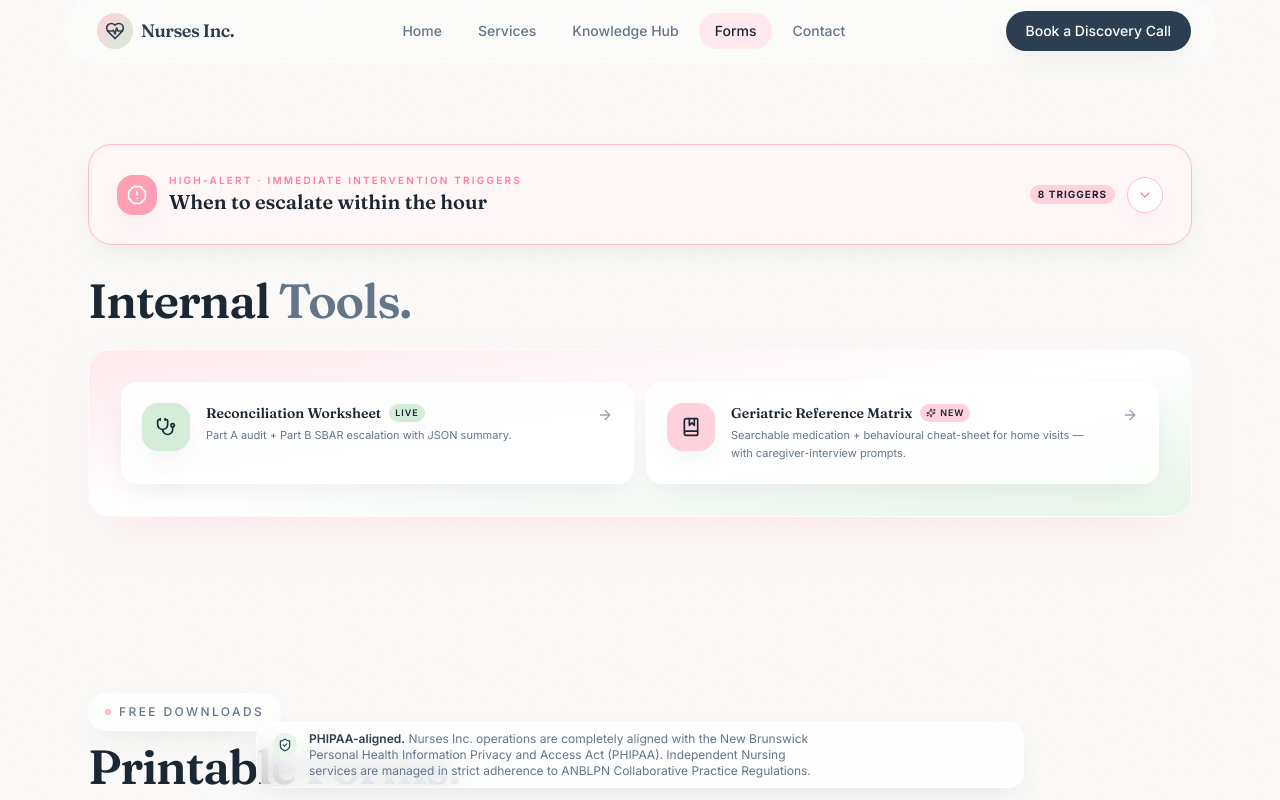
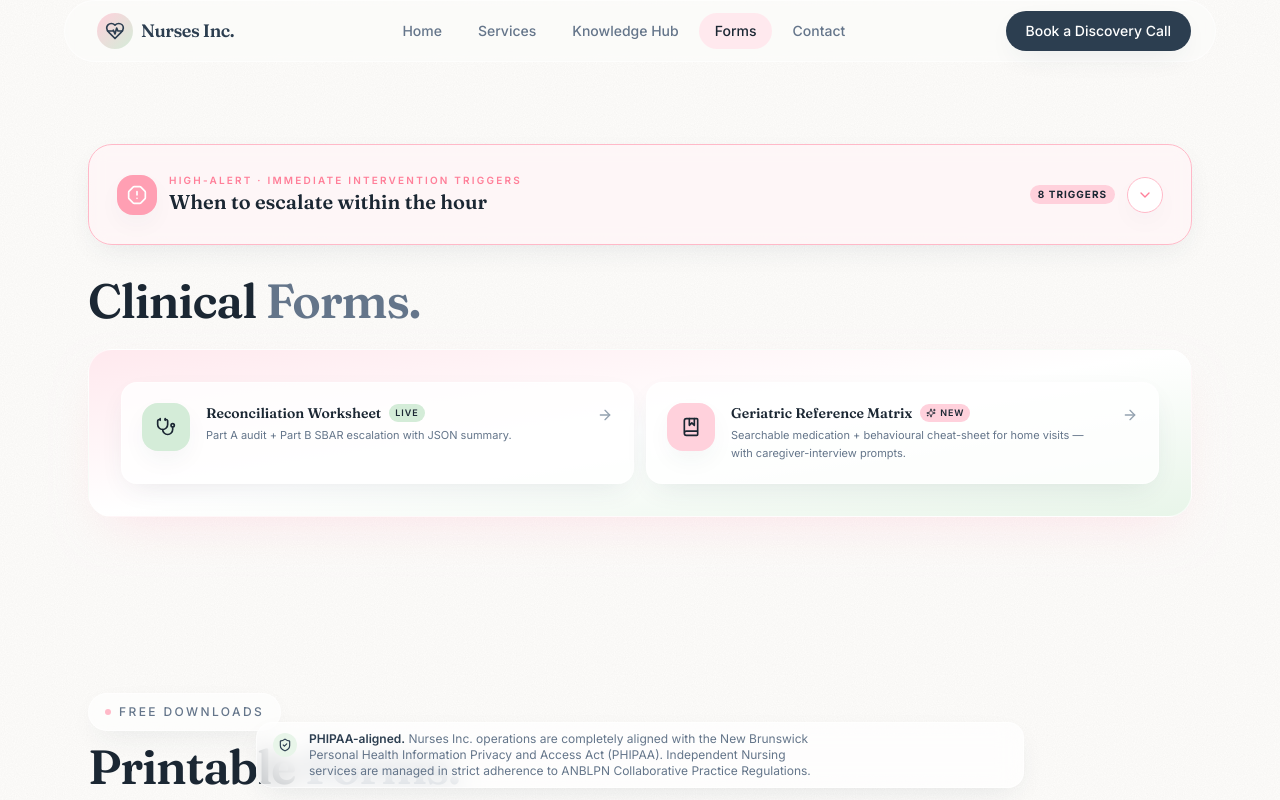
Before and after one commit to hamaouic/nursesinc, a React (Vite) app: page /forms in a window 1280 px wide. Shown: the top 800 px of the page. Built offline with nearby package versions, Linux system fonts and the light colour scheme.

Commit message:
Rename Forms page section from Internal Tools to Clinical Forms

```diff
--- a/src/pages/Forms.tsx
+++ b/src/pages/Forms.tsx
@@ -20,12 +20,12 @@ export default function Forms() {
         <HighAlertTriggers />
       </div>
 
-      {/* Internal Tools section — no header, just the heading + showcase box */}
+      {/* Clinical Forms section — no header, just the heading + showcase box */}
       <Section className="!pt-8">
-        {/* Internal Tools — heading sits above the showcase box */}
+        {/* Clinical Forms — heading sits above the showcase box */}
         <h3 className="mb-6 font-display text-3xl font-semibold tracking-tight text-ink-700 sm:text-4xl md:text-5xl">
-          Internal{' '}
-          <span className="text-ink-400">Tools.</span>
+          Clinical{' '}
+          <span className="text-ink-400">Forms.</span>
         </h3>
 
         <motion.div
```
